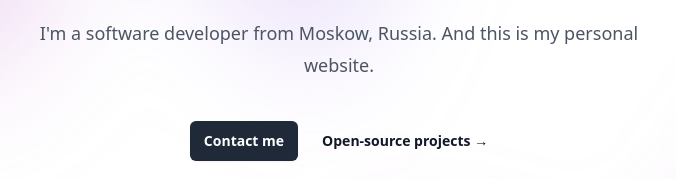
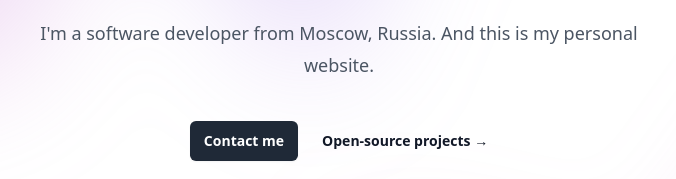
Before and after one commit to dynomake/dynomake, a plain HTML site: page index.html in a window 1280 px wide. Shown: the part 283-462 px from the top of the page, 301-977 px from the left. Drawn offline with nearby package versions, Linux system fonts and the light colour scheme.

Commit message:
Update index.html

```diff
--- a/index.html
+++ b/index.html
@@ -21,7 +21,7 @@
             <div class="text-center">
                 <p class="px-3 py-1 text-xl leading-6 text-gray-600">Nihao! My name is</p>
                 <h1 class="text-4xl font-bold tracking-tight text-gray-900 sm:text-6xl">Valeriy Shushpanov</h1>
-                <p class="mt-6 text-lg leading-8 text-gray-600">I'm a software developer from Moskow, Russia. And this is my personal website.</p>
+                <p class="mt-6 text-lg leading-8 text-gray-600">I'm a software developer from Moscow, Russia. And this is my personal website.</p>
                 <div class="mt-10 flex items-center justify-center gap-x-6">
                     <a href="https://t.me/dynomake" class="rounded-md bg-gray-800 px-3.5 py-2.5 text-sm font-semibold text-white shadow-sm hover:bg-indigo-500 focus-visible:outline focus-visible:outline-2 focus-visible:outline-offset-2 focus-visible:outline-indigo-600">Contact me</a>
                     <a href="https://github.com/dynomake" class="text-sm font-semibold leading-6 text-gray-900">Open-source projects <span aria-hidden="true">→</span></a>
```
